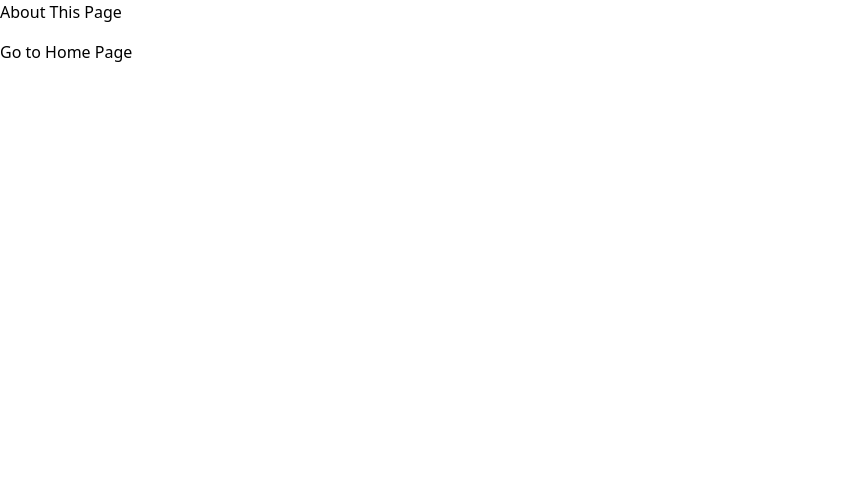
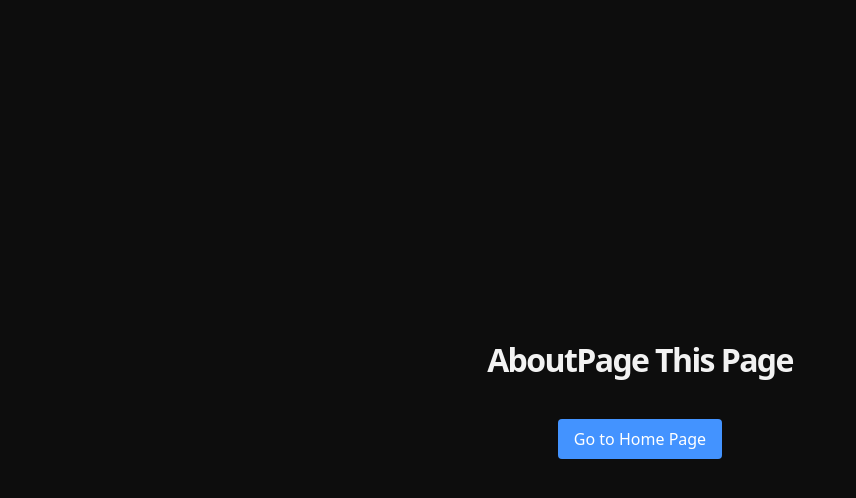
Before and after one commit to andres112/Nuxt-Training, a Nuxt app: page /about in a window 1280 px wide. Shown: the top 498 px of the page, without its empty margins (0-856 px from the left). Built offline with nearby package versions, Linux system fonts and the light colour scheme.

Commit message:
feat: enhance styling and structure by integrating Tailwind CSS, adding design tokens, and refining typography

```diff
--- /dev/null
+++ b/app/assets/styles/general/_reset.scss
@@ -0,0 +1,32 @@
+:root,
+:host {
+	color-scheme: light dark; /* allow UA to pick appropriate form controls, etc. */
+}
+
+html,
+body {
+	margin: 0;
+	padding: 0;
+}
+
+body {
+	/* If you don’t want to use the utility class on <body>, hard-wire here: */
+	background: var(--color-bg);
+	color: var(--color-fg);
+	font-family: var(--font-sans);
+	text-rendering: optimizeLegibility;
+	-webkit-font-smoothing: antialiased;
+	-moz-osx-font-smoothing: grayscale;
+}
+
+img,
+svg,
+video,
+canvas {
+	display: block;
+	max-width: 100%;
+}
+
+button {
+	font: inherit;
+}
--- /dev/null
+++ b/app/assets/styles/general/index.scss
@@ -0,0 +1 @@
+@forward "./_reset";
--- a/app/assets/styles/main.scss
+++ b/app/assets/styles/main.scss
@@ -1,4 +1,5 @@
 /* Main SCSS entry point for global styles */
 
-/* Transitions */
-@use "./transitions/index";
+@use "./general" as general;
+@use "./typography/index";
+@use "./transitions" as transitions;
--- a/app/assets/styles/tailwind.css
+++ b/app/assets/styles/tailwind.css
@@ -1,4 +1,58 @@
 /* Main SCSS entry point for global styles */
 /* Tailwind */
 @import "tailwindcss";
-@source "../../**/*.{vue,js,ts,css}";
+@source "../../**/*.{vue,js,ts,css,scss}";
+
+/* === Design tokens (light as default) ===
+   Use semantic tokens so components don't care about the exact color values.
+   You can now use utilities like bg-bg, text-fg, border-muted, text-brand, etc.
+*/
+@theme {
+	/* Colors (OKLCH for sane contrast across themes) */
+	--color-bg: oklch(99% 0 0);
+	/* page background */
+	--color-surface: oklch(98% 0 0);
+	/* cards, headers */
+	--color-muted: oklch(92% 0.02 250);
+	--color-fg: oklch(18% 0 0);
+	/* main text */
+	--color-fg-muted: oklch(45% 0.02 250);
+	--color-brand: oklch(63% 0.23 262);
+
+	/* Typography */
+	--font-sans:
+		ui-sans-serif, system-ui, Segoe UI, Roboto, Inter, "Helvetica Neue", Arial, "Noto Sans", "Apple Color Emoji",
+		"Segoe UI Emoji", "Segoe UI Symbol", "Noto Color Emoji";
+
+	/* Radii, spacing examples if you want semantic tokens later */
+	--radius-card: 1rem;
+}
+
+/* === Dark theme overrides (class strategy) ===
+   Toggle by adding .dark on <html> or <body>. Tailwind v4 picks these up automatically.
+*/
+.dark {
+	@theme {
+		--color-bg: oklch(16% 0 0);
+		--color-surface: oklch(22% 0 0);
+		--color-muted: oklch(32% 0.02 250);
+		--color-fg: oklch(96% 0 0);
+		--color-fg-muted: oklch(80% 0.02 250);
+		--color-brand: oklch(70% 0.24 262);
+
+		/* fonts/radii usually identical, keep if you want alternate dark fonts */
+	}
+}
+
+/* Optional global “component contracts” powered by @apply (keep it minimal) */
+.container {
+	@apply min-h-screen bg-bg text-fg mx-auto;
+}
+
+.card {
+	@apply rounded-[var(--radius-card)] bg-surface shadow;
+}
+
+.btn-primary {
+	@apply inline-flex items-center gap-2 rounded px-4 py-2 bg-brand text-white hover:opacity-90;
+}
--- a/app/assets/styles/transitions/index.scss
+++ b/app/assets/styles/transitions/index.scss
@@ -1,3 +1,2 @@
-/* Import all the transition styles */
 @forward "./fade";
 @forward "./slide-up";
--- /dev/null
+++ b/app/assets/styles/typography/base.scss
@@ -0,0 +1,71 @@
+h1,
+h2,
+h3,
+h4,
+h5,
+h6 {
+	color: var(--color-fg);
+	line-height: 1.2;
+	margin: 0 0 0.5em;
+}
+
+h1 {
+	font-size: 3rem;
+	font-weight: 700;
+	letter-spacing: -0.05em;
+	margin-bottom: 0.75em;
+}
+
+h2 {
+	font-size: 2rem;
+	font-weight: 700;
+	letter-spacing: -0.05em;
+	margin-bottom: 0.75em;
+}
+
+h3 {
+	font-size: 1.75rem;
+	font-weight: 700;
+	letter-spacing: -0.05em;
+	margin-bottom: 0.75em;
+}
+
+h4 {
+	font-size: 1.5rem;
+	font-weight: 700;
+	letter-spacing: -0.05em;
+	margin-bottom: 0.75em;
+}
+
+h5 {
+	font-size: 1.25rem;
+	font-weight: 700;
+	letter-spacing: -0.05em;
+	margin-bottom: 0.75em;
+}
+
+h6 {
+	font-size: 1rem;
+	font-weight: 700;
+	letter-spacing: -0.05em;
+	margin-bottom: 0.75em;
+}
+
+p {
+	color: var(--color-fg);
+	line-height: 1.65;
+	margin: 0 0 1em;
+}
+
+a {
+	color: inherit;
+	text-decoration: none;
+
+	&:hover {
+		text-decoration: underline;
+	}
+}
+
+small {
+	color: var(--color-fg-muted);
+}
--- /dev/null
+++ b/app/assets/styles/typography/index.scss
@@ -0,0 +1 @@
+@forward "./base";
--- a/app/components/welcome.vue
+++ b/app/components/welcome.vue
@@ -4,13 +4,13 @@
 
 <template>
 	<div class="Welcome flex flex-col items-center justify-center min-h-screen gap-4">
-		<h1 class="Welcome__title text-4xl font-bold underline">
+		<h1 class="Welcome__title">
 			Welcome to Nuxt 4!
 		</h1>
 		<p>This is the default page.</p>
 		<NuxtLink
 			to="/about"
-			class="Welcome__btn inline-block rounded px-4 py-2 bg-blue-600 text-white hover:bg-blue-700"
+			class="Welcome__btn btn-primary"
 		>
 			Go to About Page
 		</NuxtLink>
@@ -18,6 +18,4 @@
 </template>
 
 <style scoped>
-.Welcome {
-}
 </style>
--- a/app/pages/about.vue
+++ b/app/pages/about.vue
@@ -1,11 +1,16 @@
 <template>
-	<div>
-		About This Page
-		<NuxtLink
-			to="/"
-			style="display: block; margin-top: 1rem;"
-		>
-			<button>Go to Home Page</button>
+	<div class="AboutPage container flex flex-col items-center justify-center min-h-screen gap-4">
+		<h2>
+			AboutPage This Page
+		</h2>
+		<NuxtLink to="/" class="btn-primary">
+			Go to Home Page
 		</NuxtLink>
 	</div>
 </template>
+
+<style scoped>
+.AboutPage {
+	padding-block: 1rem;
+}
+</style>
```
